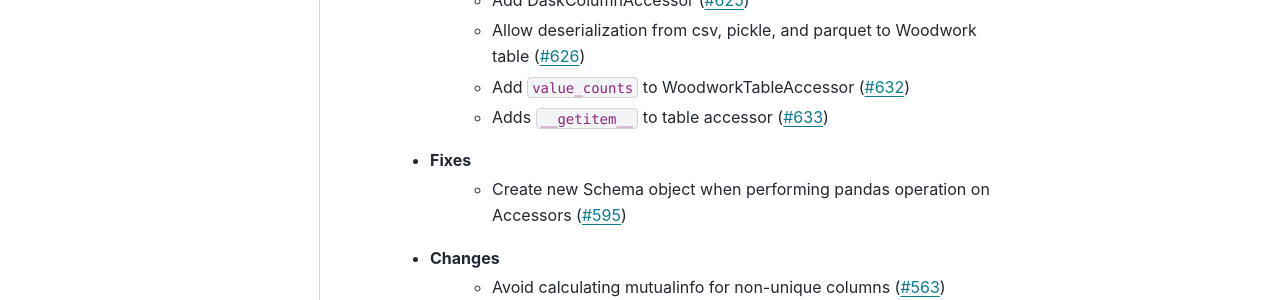
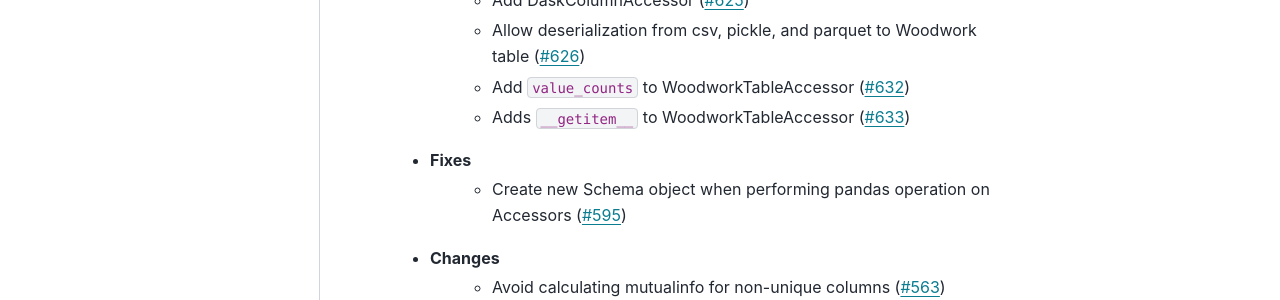
Before and after one commit to alteryx/woodwork, a Sphinx documentation site: the page built from docs/source/release_notes.rst, in a window 1280 px wide and 900 px high, scrolled down 1205 px. Shown: the part 153-453 px from the top of the window. Built offline with Sphinx 7.4.7 and the PyData theme 0.15.4, drawn with Linux system fonts in a browser that asks for light colours; comment, search, counter and statistics services are not loaded.

Commit message:
update release notes
Co-authored-by: Gaurav Sheni <gvsheni@gmail.com>

```diff
--- a/docs/source/release_notes.rst
+++ b/docs/source/release_notes.rst
@@ -32,7 +32,7 @@ Release Notes
         * Add DaskColumnAccessor (:pr:`625`)
         * Allow deserialization from csv, pickle, and parquet to Woodwork table (:pr:`626`)
         * Add ``value_counts`` to WoodworkTableAccessor (:pr:`632`)
-        * Adds ``__getitem__`` to table accessor (:pr:`633`)
+        * Adds ``__getitem__`` to WoodworkTableAccessor (:pr:`633`)
     * Fixes
         * Create new Schema object when performing pandas operation on Accessors (:pr:`595`)
     * Changes
```
